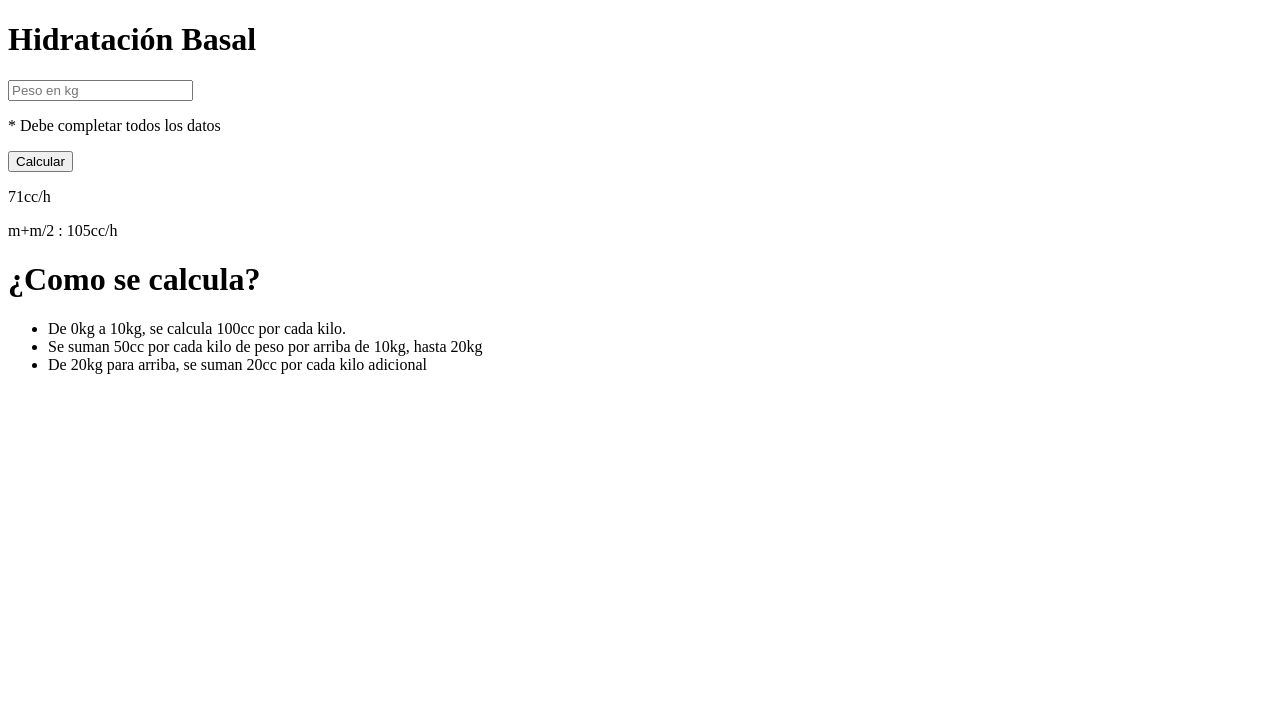
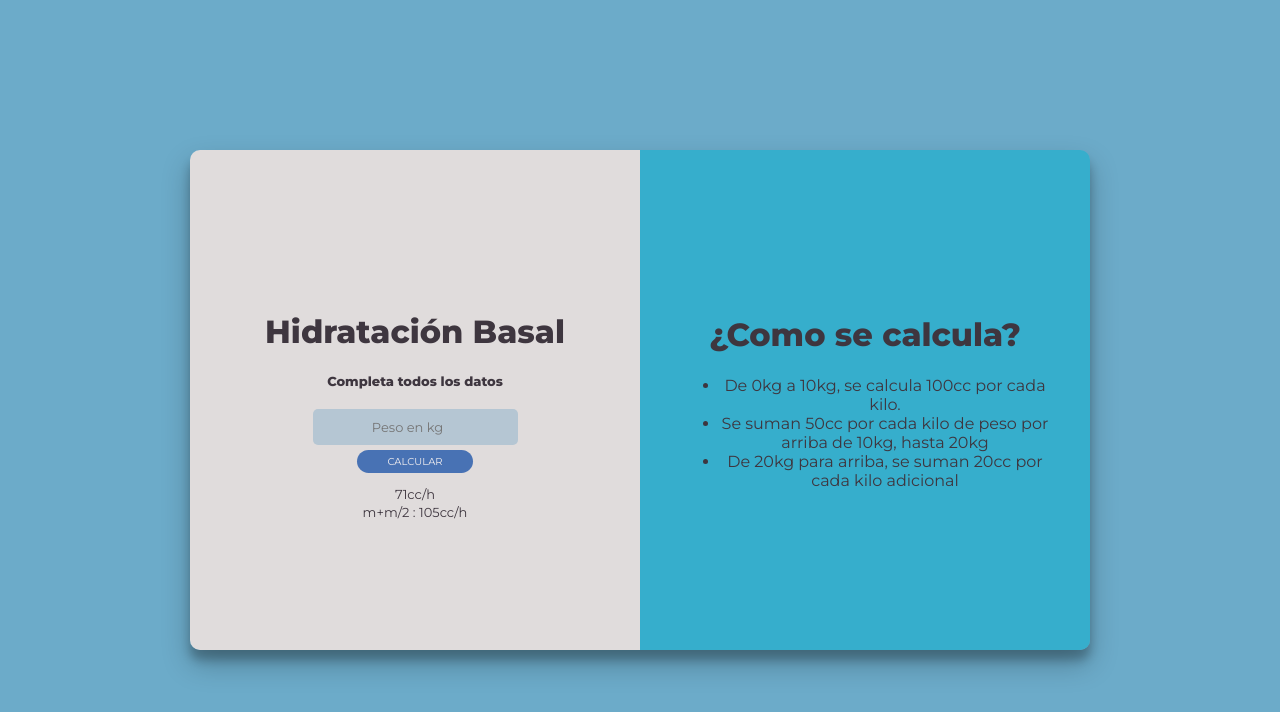
Before and after one commit to naomieliana7/naomieliana7-github.io, a plain HTML site: page index.html in a window 1280 px wide. Drawn offline with Linux system fonts and the light colour scheme.

Commit message:
Add files via upload

```diff
--- a/index.html
+++ b/index.html
@@ -2,18 +2,22 @@
 <html>
     <head>
         <title>Calculadora de Hidratación</title>
+        <link rel="stylesheet" href="./style.css" />
         <body>
-            <div>
-                <div>
-                    <h1>Hidratación Basal</h1>
+            <div id="contenedor">
+                <div id="calculadora">
+                    <div class="contenido">
+                        <h1 id="titulo">Hidratación Basal</h1>
+                        <p style="font-size:small"><strong>Completa todos los datos</strong> </p>
                         <input type="number" placeholder="Peso en kg" />
-                    <p>* Debe completar todos los datos</p>
-                    <button>Calcular</button>
-                    <p>71cc/h</p>
-                    <p>m+m/2 : 105cc/h</p>
+                        <button class="btn_calcular">Calcular</button>
+                        <p style="font-size: small;">71cc/h</p>
+                        <p style="margin: -3%; font-size: small;">m+m/2 : 105cc/h</p>
+                </div>
                 </div>
 
-                <div>
+                <div id="detalle">
+                    <div class="contenido">
                         <h1>¿Como se calcula?</h1>
                         <ul>
                             <li>De 0kg a 10kg, se calcula 100cc por cada kilo.</li>
@@ -22,6 +26,7 @@
                         </ul>
                     </div>
                 </div>
+            </div>
         </body>
     </head>
 </html>
--- /dev/null
+++ b/style.css
@@ -0,0 +1,74 @@
+@import url('https://fonts.googleapis.com/css?family=Montserrat:400,800');
+body{
+    background: #6cabc9;
+    font-family: 'Montserrat', sans-serif;
+    color: #3E363F;
+}
+#contenedor{
+    width: 900px;
+    height: 500px;
+    text-align: center;
+    /* Estas 3 lineas se encargan de centrar el div vertical y horizontalmente */
+    position: absolute;
+    inset: 0;
+    margin: auto;
+    border-radius: 10px;
+    overflow: hidden;
+    box-shadow: 0 14px 28px rgba(0,0,0,0.25), 0 10px 10px rgba(0,0,0,0.22);
+  }
+#calculadora{
+    background: rgb(224, 220, 220);
+    /* Con estas 3 lineas vamos a hacer que los divs queden lado a lado */
+    width: 50%;
+    height: 100%;
+    float: left;
+    margin: auto;
+}
+
+#detalle{
+    background: #36aecc;
+    /* Con estas 3 lineas vamos a hacer que los divs queden lado a lado */
+    width: 50%;
+    height: 100%;
+    float: left;
+}
+
+.contenido{
+        /* Estas tres lineas van a centrar el contenido verticalmente dentro de cada div */
+        position: relative;
+        top: 50%;
+        transform: translateY(-50%);
+        overflow: hidden;
+        padding: 40px;
+        margin-top: 0px;
+    }
+.btn_calcular{
+    border: none;
+    padding: 5px 30px;
+    background-color: #4872b4;
+    color: #f5f1f1;
+    text-transform: uppercase;
+    font-family: 'Montserrat', sans-serif;
+    font-size:x-small;
+    border-radius: 30px;
+}
+.btn_calcular:hover{
+    background-color: #4c88b6;
+}
+input{
+    border: none;
+    font-size: small;
+    font-family: 'Montserrat', sans-serif;
+    margin: 10%;
+    padding: 10px;
+    width: 50%;
+    background-color: #b5c6d3;
+    color: #2c3136;
+    border-radius: 5px;
+    margin-bottom: 5px;
+    margin-top: 2%;
+    text-align: center;
+}
+input:hover{
+    background-color: #93bbdb;
+}
```
Lines whose indentation alone changed are shown as unchanged.
